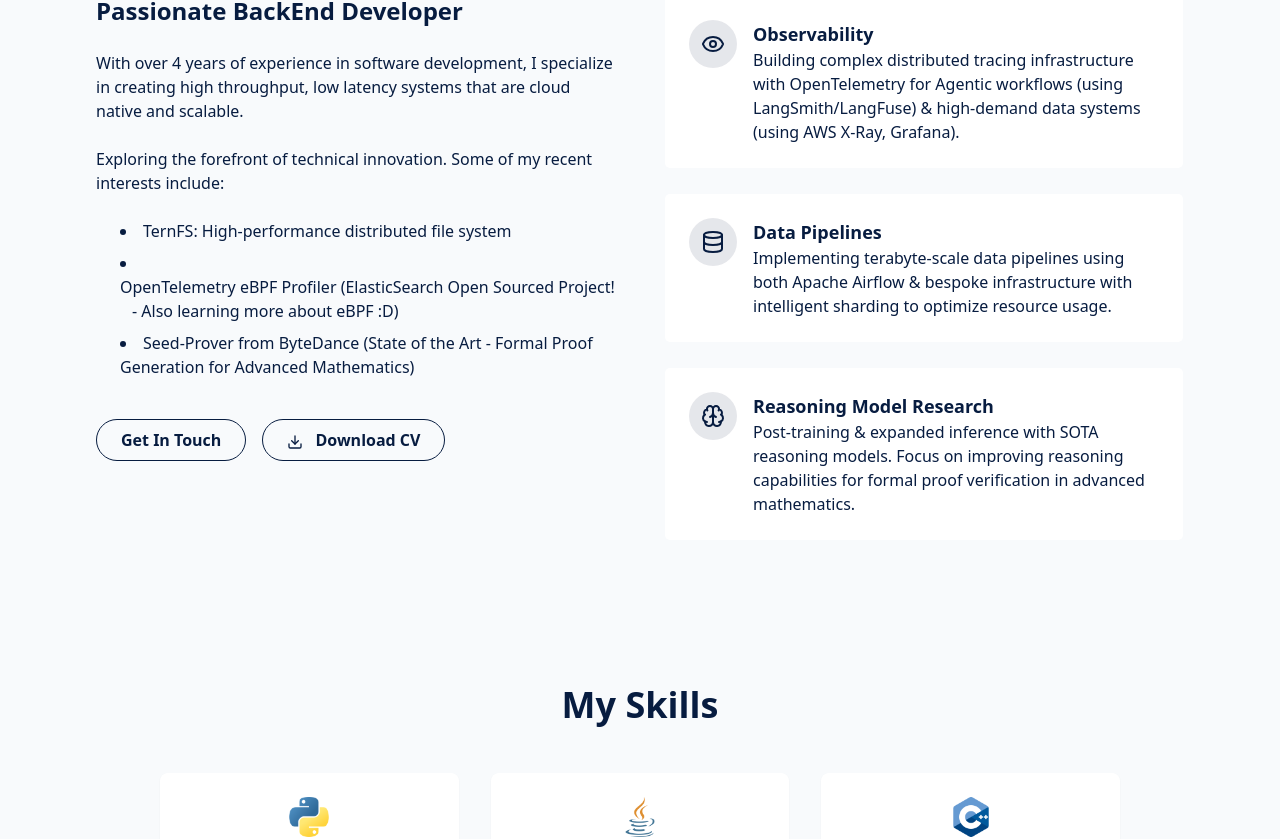
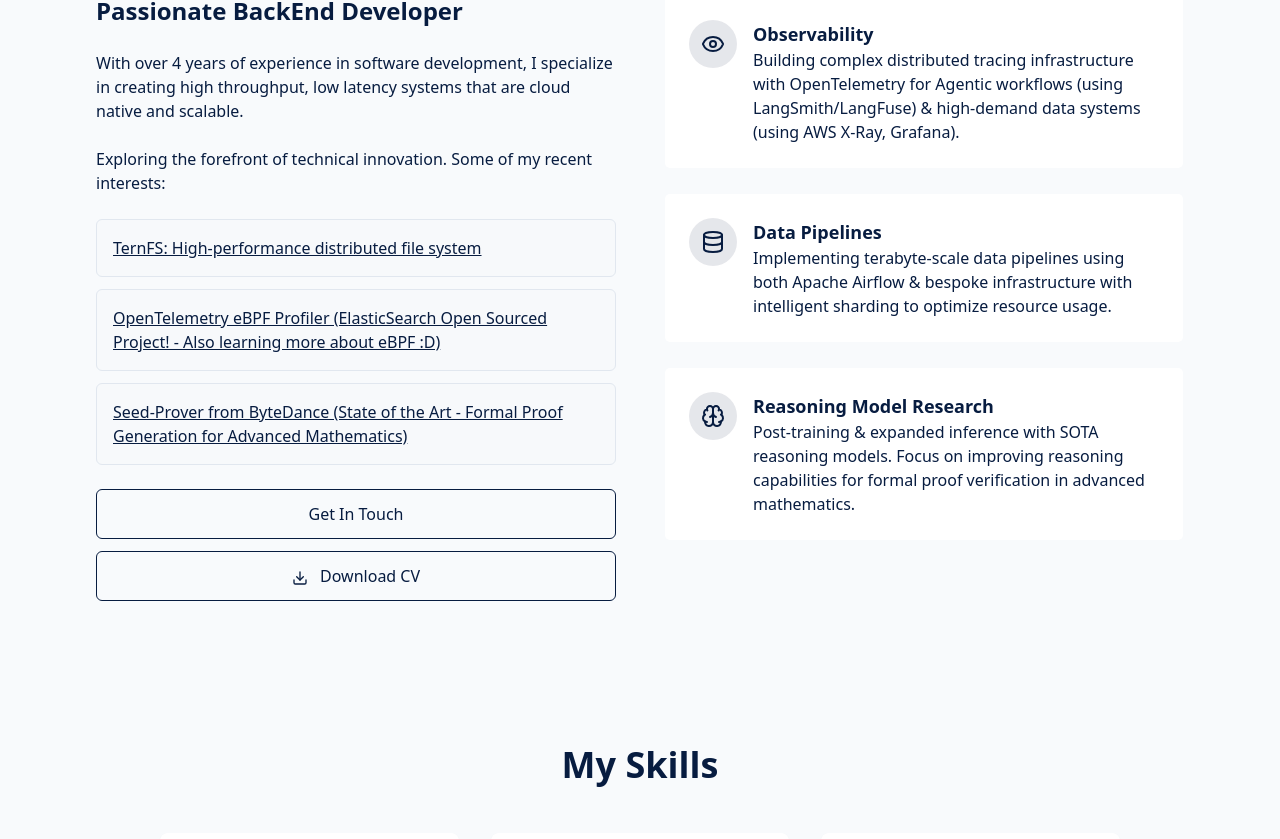
Before and after one commit to Ishan-Sinha123/Personal_Website, a React (Vite) app: page / in a window 1280 px wide. Shown: the part 853-1692 px from the top of the page. Built offline with nearby package versions, Linux system fonts and the light colour scheme.

Commit message:
Fix logos

```diff
--- a/src/components/AboutSection.jsx
+++ b/src/components/AboutSection.jsx
@@ -12,33 +12,31 @@ export const AboutSection = () => {
               With over 4 years of experience in software development, I specialize
               in creating high throughput, low latency systems that are cloud native and scalable.
             </p>
-            <p className="text-foreground">
-              Exploring the forefront of technical innovation. Some of my recent interests include:
-            </p>
-            <ul className="list-disc list-inside text-foreground pl-6 space-y-2">
-              <li className="text-foreground">
-                <a href="https://github.com/XTXMarkets/ternfs" target="_blank" rel="noopener noreferrer" className="hover:underline text-foreground">
+            <p className="text-foreground">Exploring the forefront of technical innovation. Some of my recent interests:</p>
+
+            <div className="space-y-3">
+              <div className="border border-border rounded-md p-4 bg-background/50">
+                <a href="https://github.com/XTXMarkets/ternfs" target="_blank" rel="noopener noreferrer" className="underline text-foreground hover:text-foreground/80">
                   TernFS: High-performance distributed file system
                 </a>
-              </li>
-              <li className="text-foreground">
-                <a href="https://github.com/open-telemetry/opentelemetry-ebpf-profiler" target="_blank" rel="noopener noreferrer" className="block text-muted-foreground hover:text-foreground transition-colors max-w-xl" style={{ textIndent: '-0.75rem', paddingLeft: '0.75rem' }}>
+              </div>
+
+              <div className="border border-border rounded-md p-4 bg-background/50">
+                <a href="https://github.com/open-telemetry/opentelemetry-ebpf-profiler" target="_blank" rel="noopener noreferrer" className="underline text-foreground hover:text-foreground/80 block">
                   OpenTelemetry eBPF Profiler (ElasticSearch Open Sourced Project! - Also learning more about eBPF :D)
                 </a>
-              </li>
-              <li className="text-foreground">
-                <a href="https://github.com/ByteDance-Seed/Seed-Prover" target="_blank" rel="noopener noreferrer" className="hover:underline text-foreground">
+              </div>
+
+              <div className="border border-border rounded-md p-4 bg-background/50">
+                <a href="https://github.com/ByteDance-Seed/Seed-Prover" target="_blank" rel="noopener noreferrer" className="underline text-foreground hover:text-foreground/80">
                   Seed-Prover from ByteDance (State of the Art - Formal Proof Generation for Advanced Mathematics)
                 </a>
-              </li>
-            </ul>
-            <div className="flex flex-col sm:flex-row gap-4 pt-4">
-              <a href="#contact" className="cosmic-button text-foreground border-foreground bg-background hover:bg-foreground hover:text-background font-bold">Get In Touch</a>
-              <a
-                href="/IshanSinha2026Resume.pdf"
-                download
-                className="px-6 py-2 rounded-full border border-foreground text-foreground hover:bg-foreground hover:text-background transition-colors duration-300 font-bold"
-              >
+              </div>
+            </div>
+
+            <div className="mt-6 space-y-3">
+              <a href="#contact" className="block border border-foreground rounded-md px-4 py-3 text-center text-foreground hover:bg-foreground hover:text-background transition-colors">Get In Touch</a>
+              <a href="/IshanSinha2026Resume.pdf" download className="block border border-foreground rounded-md px-4 py-3 text-center text-foreground hover:bg-foreground hover:text-background transition-colors">
                 <Download className="h-4 w-4 inline-block mr-2" /> Download CV
               </a>
             </div>
--- a/src/components/ContactSection.jsx
+++ b/src/components/ContactSection.jsx
@@ -42,7 +42,7 @@ export const ContactSection = () => {
         </p>
 
         <div className="grid grid-cols-1 md:grid-cols-2 gap-12 items-start">
-          <div className="space-y-8 flex flex-col justify-start">
+          <div className="space-y-8 flex flex-col justify-start pt-2">
             <h3 className="text-2xl font-semibold mb-6">
               {" "}
               Contact Information
@@ -103,13 +103,10 @@ export const ContactSection = () => {
             </div>
           </div>
 
-          <div
-            className="bg-card p-8 rounded-lg shadow-xs"
-            onSubmit={handleSubmit}
-          >
+          <div className="bg-card p-8 rounded-lg shadow-xs">
             <h3 className="text-2xl font-semibold mb-6"> Send a Message</h3>
 
-            <form className="space-y-6">
+            <form className="space-y-6" onSubmit={handleSubmit}>
               <div>
                 <label
                   htmlFor="name"
@@ -163,13 +160,7 @@ export const ContactSection = () => {
                 />
               </div>
 
-              <button
-                type="submit"
-                disabled={isSubmitting}
-                className={cn(
-                  "cosmic-button w-full flex items-center justify-center gap-2"
-                )}
-              >
+              <button type="submit" disabled={isSubmitting} className={cn("cosmic-button w-full flex items-center justify-center gap-2")}>
                 {isSubmitting ? "Sending..." : "Send Message"}
                 <Send size={16} />
               </button>
```
